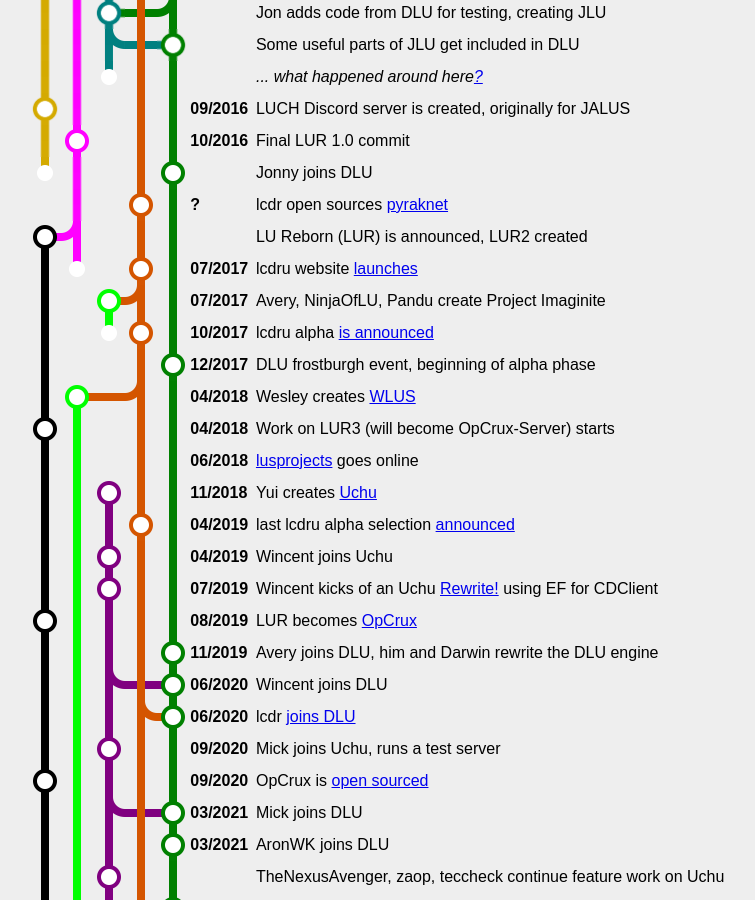
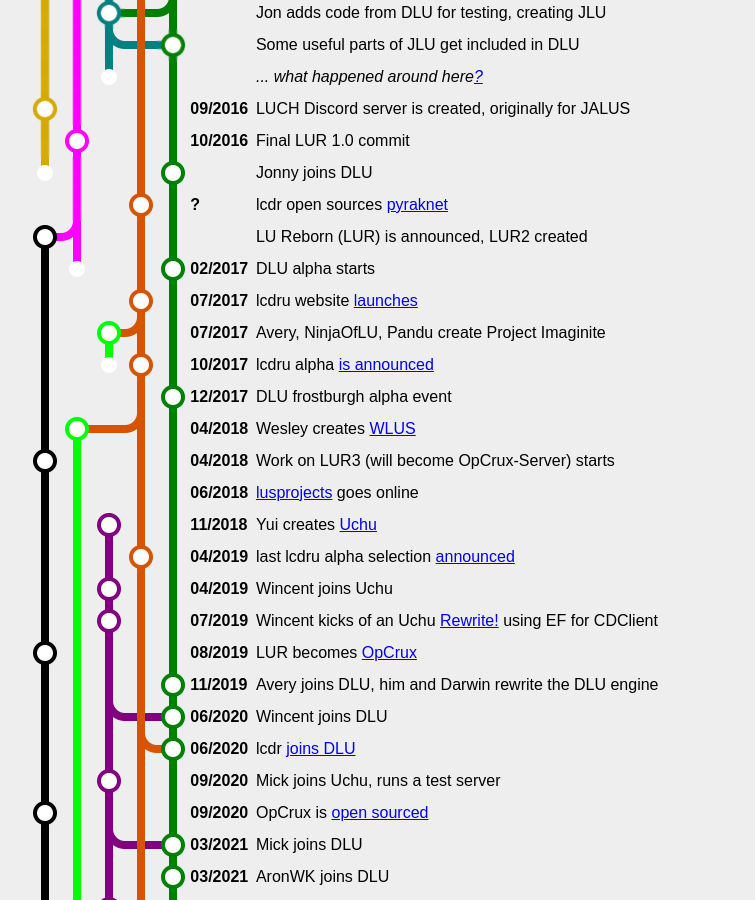
Before and after one commit to Xiphoseer/xiphoseer.github.com, a Jekyll site: the page flow/index.html, which Jekyll copies as it is, in a window 1280 px wide and 900 px high, scrolled down 760 px. Shown: the whole window, without its empty margins (241-996 px from the left). Built offline with Jekyll 4.4.1, drawn with Linux system fonts in a browser that asks for light colours.

Commit message:
flow: DLU alpha

```diff
--- a/flow/index.html
+++ b/flow/index.html
@@ -262,6 +262,15 @@
 				<td class="fi line J"></td>
 				<td class="fi end H"></td>
 				<td class="fi"></td>
+				<td class="fi line B"></td>
+				<td class="fi node C"></td>
+				<td class="v">02/2017</td>
+				<td>DLU alpha starts</td>
+			</tr>
+			<tr>
+				<td class="fi line J"></td>
+				<td class="fi"></td>
+				<td class="fi"></td>
 				<td class="fi node B"></td>
 				<td class="fi line C"></td>
 				<td class="v">07/2017</td>
@@ -292,7 +301,7 @@
 				<td class="fi line B"></td>
 				<td class="fi node C"></td>
 				<td class="v">12/2017</td>
-				<td>DLU frostburgh event, beginning of alpha phase</td>
+				<td>DLU frostburgh alpha event</td>
 			</tr>
 			<tr>
 				<td class="fi line J"></td>
```
